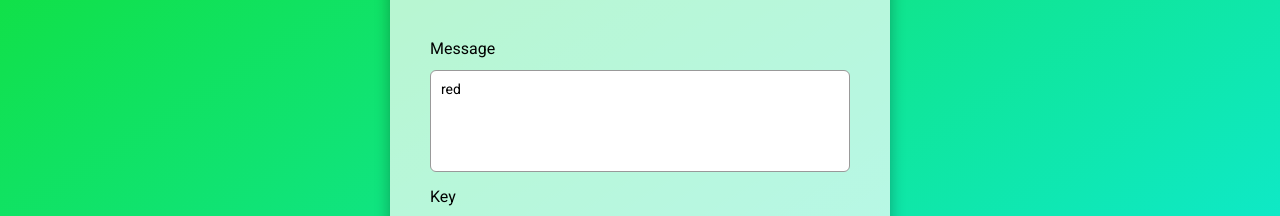
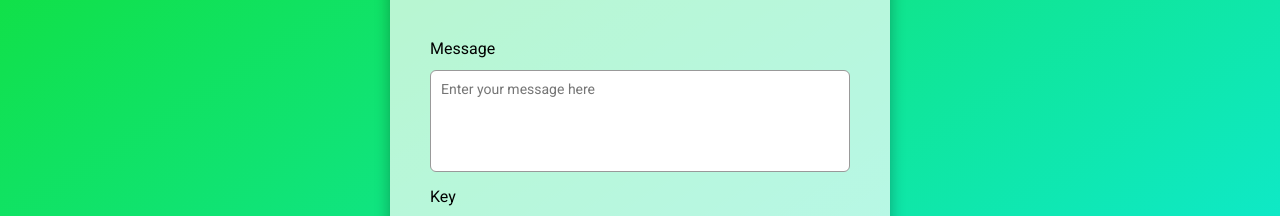
Before and after one commit to replyre/TextEncryptorApp, a plain HTML site: page index.html in a window 1280 px wide. Shown: the part 177-393 px from the top of the page. Drawn offline with Linux system fonts and the light colour scheme.

Commit message:
Update index.html

```diff
--- a/index.html
+++ b/index.html
@@ -15,9 +15,7 @@
         cols="50"
         rows="5"
         placeholder="Enter your message here"
-      >
-red</textarea
-      >
+      ></textarea>
       <label for="key">Key</label>
       <input
         type="text"
```
